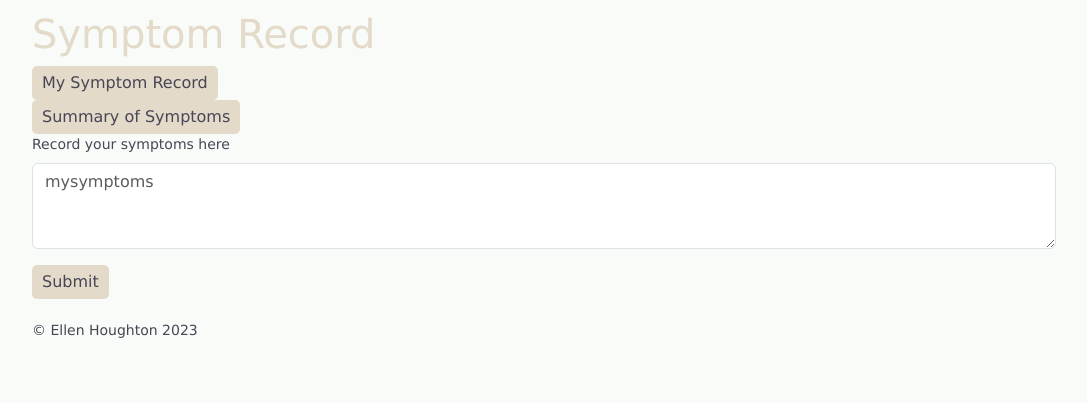
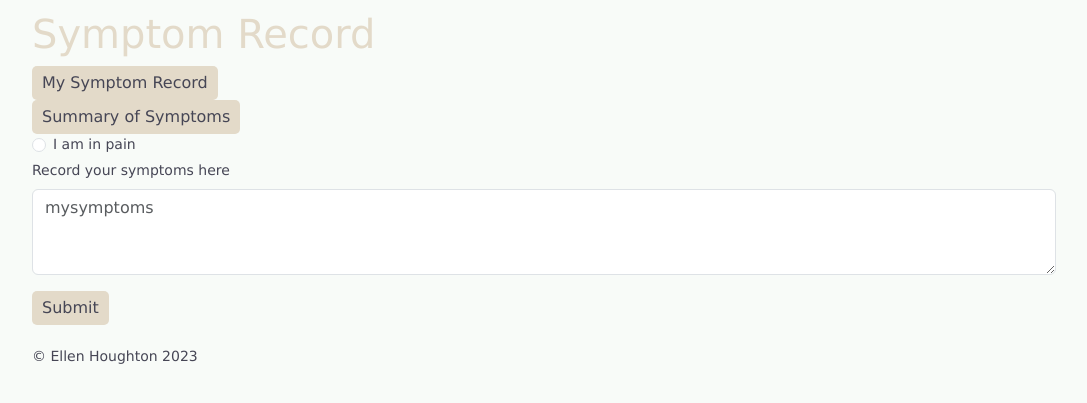
Before and after one commit to annwyl21/symptom_record, a Flask app: page /record in a window 1280 px wide. Shown: the top 403 px of the page, without its empty margins (96-1183 px from the left). Run offline with Flask 3, Linux system fonts and the light colour scheme.

Commit message:
add boolean field to record pain

```diff
--- a/application/forms.py
+++ b/application/forms.py
@@ -1,4 +1,4 @@
-from wtforms import SubmitField, StringField
+from wtforms import SubmitField, StringField, BooleanField
 from flask_wtf import FlaskForm
 
 class LoginForm(FlaskForm):
@@ -7,5 +7,7 @@ class LoginForm(FlaskForm):
     submit = SubmitField('Submit')
 
 class RecordForm(FlaskForm):
+    pain = BooleanField('Pain', default=False)
+    mchill = BooleanField('Pain Scale', default=False)
     symptoms = StringField('Symptoms')
     submit = SubmitField('Submit')
--- a/application/routes.py
+++ b/application/routes.py
@@ -15,11 +15,16 @@ def index():
 def record():
     form = RecordForm()
     if request.method == 'POST':
+        pain = form.pain.data
+        #mchill = form.mchill.data
         symptoms = form.symptoms.data
         now = datetime.now()
         date_time_str = now.strftime("%d-%m-%Y %H:%M")
         with open('./file_output/symptoms.txt', 'a') as f:
-            f.write(date_time_str + '<br>' + symptoms + '<br>')
+            f.write(date_time_str + '<br>' + symptoms + '<br>' + 'Pain=' + str(pain) + '<br>')
+        # if mchill == True:
+        #     return render_template('mchill_pain_scale.html', title="McHill Pain Scale")
+        # else: #(don't forget indent)
         return render_template('success.html', title="Success")
     return render_template('record.html', title="Record Symptoms", form=form)
 
@@ -45,7 +50,7 @@ def display_record():
 @app.route('/display_summary')
 def display_summary():
     summary = summarize_with_ai().choices[0].text
-    pain = True
+    pain = False
     if pain == False:
         # create symptom scatterplot or bubbleplot to add a dimension of pain information
         scatterplot()
--- a/application/static/scripts/script.js
+++ b/application/static/scripts/script.js
@@ -1,4 +1,4 @@
 
     setTimeout(function() {
         window.location.href = "./record";
-    }, 5000);
+    }, 1000);
--- a/application/templates/record.html
+++ b/application/templates/record.html
@@ -11,6 +11,14 @@
 <div class="form">
     <form method="POST" action="">
       {{ form.hidden_tag() }}
+      <div class="form-check">
+        <input class="form-check-input" type="radio" name="pain" id="flexRadioDefault1">
+        <label class="form-check-label" for="flexRadioDefault1">I am in pain</label>
+      </div>
+      <!-- <div class="form-check">
+        <input class="form-check-input" type="radio" name="mchill" id="flexRadioDefault2">
+        <label class="form-check-label" for="flexRadioDefault2">I want to record my pain using the pain scale</label>
+      </div> -->
         <div class="mb-3">
             <label for="symptoms" class="form-label">Record your symptoms here</label>
             <textarea class="form-control" id="symptoms" rows="3" name="symptoms" placeholder="mysymptoms"></textarea>
```
Also changed, not shown: file_output/symptoms.txt (line endings or trailing spaces).
